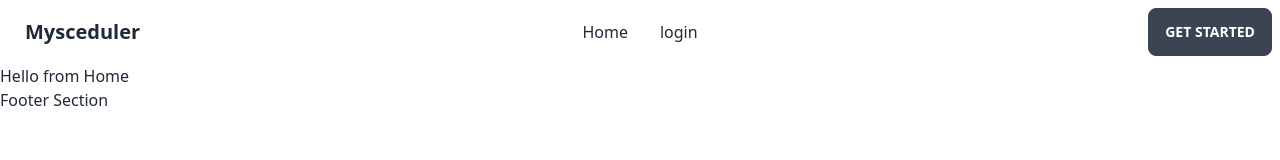
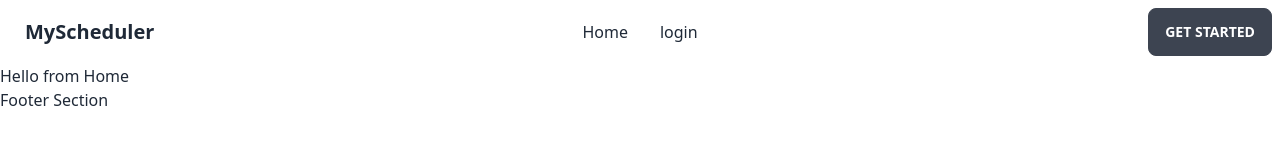
Before and after one commit to bmsani/Myscheduler, a React (Create React App) app: page / in a window 1280 px wide. Shown: the top 160 px of the page. Built offline with nearby package versions, Linux system fonts and the light colour scheme.

Commit message:
correction

```diff
--- a/src/Shared/Navbar/Navbar.tsx
+++ b/src/Shared/Navbar/Navbar.tsx
@@ -14,7 +14,7 @@
 
                         </ul>
                     </div>
-                    <a className="btn btn-ghost normal-case text-xl" href='/'>Mysceduler</a>
+                    <a className="btn btn-ghost normal-case text-xl" href='/'>MyScheduler</a>
                 </div>
                 <div className="navbar-center hidden lg:flex">
                     <ul className="menu menu-horizontal p-0">
```
